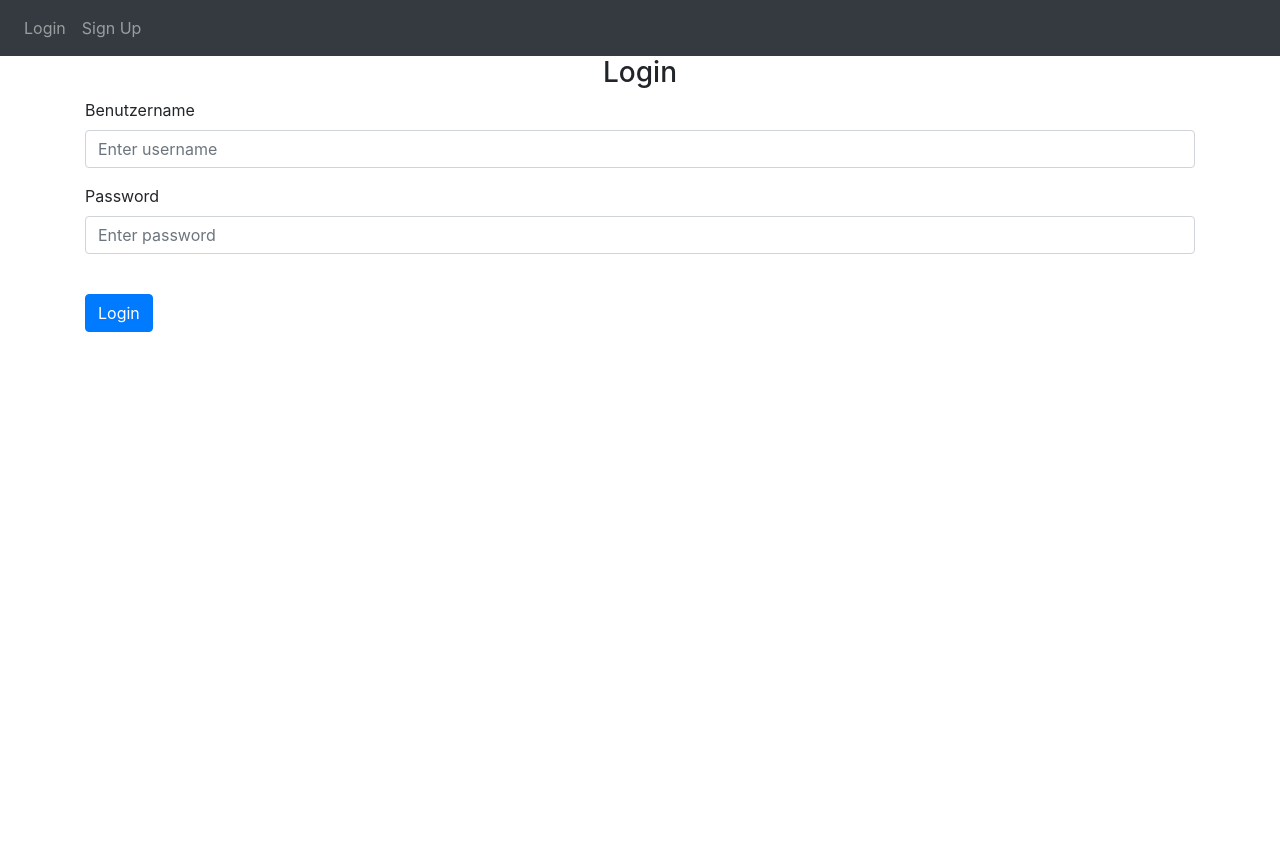
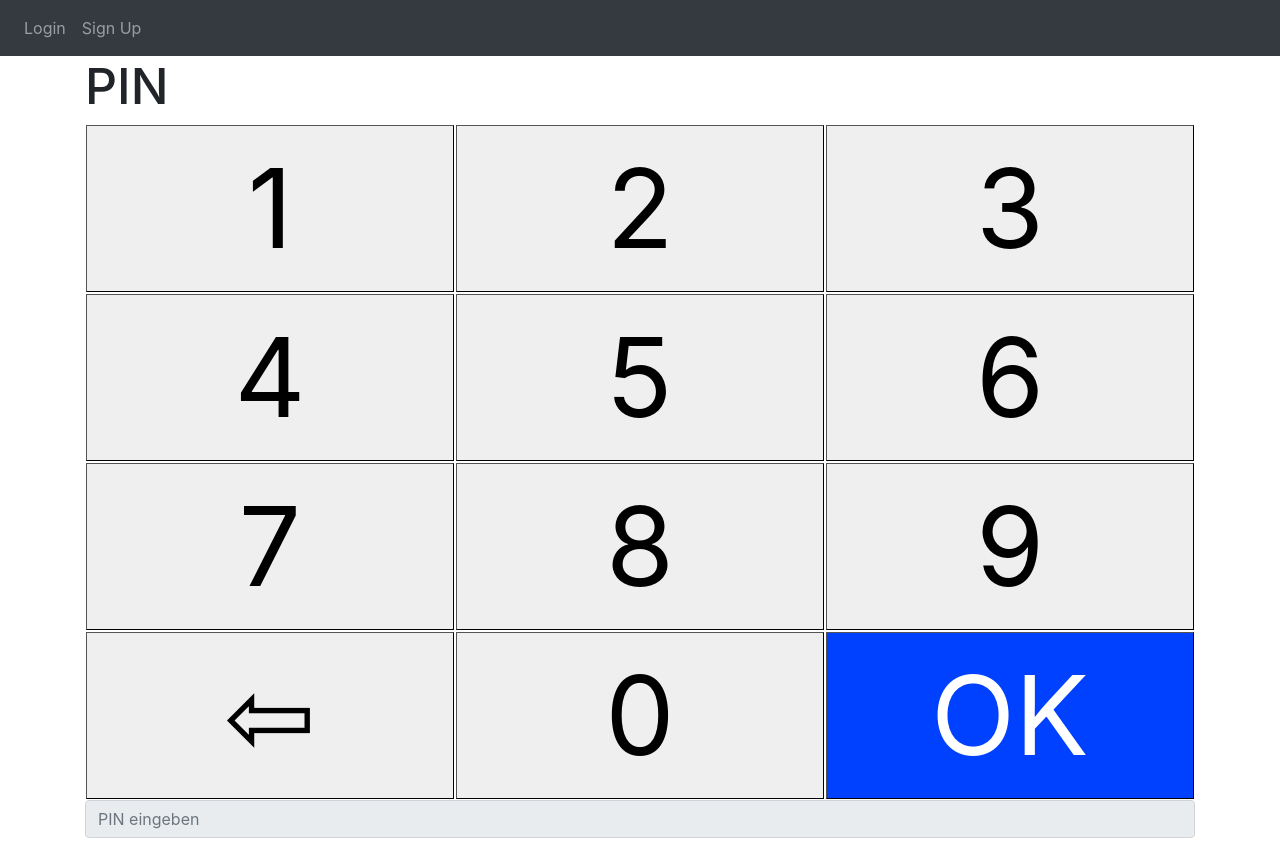
Before and after one commit to AlexNinetytwo/LoginPage, a Flask app: page /login in a window 1280 px wide. Before the commit the page ends 332 px from the top, so only its background shows below. Run offline with Flask 3, Linux system fonts and the light colour scheme; some libraries are stand-ins or nearby versions.

Commit message:
designedPinboard

```diff
--- a/FLASK WEB APPLICATION/website/__init__.py
+++ b/FLASK WEB APPLICATION/website/__init__.py
@@ -19,7 +19,7 @@ def create_app():
     app.register_blueprint(views, url_prefix='/')
     app.register_blueprint(auth, url_prefix='/')
 
-    from .models import User, Note
+    from .models import User
 
     with app.app_context():
         db.create_all()
--- a/FLASK WEB APPLICATION/website/templates/login.html
+++ b/FLASK WEB APPLICATION/website/templates/login.html
@@ -1,28 +1,105 @@
-{% extends "base.html" %} {% block title %}Login{% endblock %} {% block content
-    %}
+{% extends "base.html" %} {% block title %}Login{% endblock %} {% block content%}
+<style>
+
+  .header {
+    font-size: 50px;
+  }
+
+  .numpad {
+    width: 100%;
+    height: 100%;
+  }
+
+  .padrow {
+    width: 100%;
+    height: 25%;
+  }
+
+  .numButton, .enterButton {
+    font-size: 110px;
+    padding: 0;
+    width: 100%;
+    height: 100%;
+    border-width: 1px;
+  }
+
+  .enterButton {
+    background-color: rgb(0, 64, 255);
+    font-size: 110px;
+    padding: 0;
+    color: white;
+  }
+
+  .padcolumn {
+    width: 33%;
+    height: 100%;
+  }
+
+
+</style>
+
+<script>
+  function insertNum(num) {
+    try{
+      filled = document.getElementById("inputField").value;
+      filled += String(num);
+    } catch {
+      filled = String(num);
+    } finally {
+      document.getElementById("inputField").value=filled;
+    }
+  }
+
+  function deleteNum() {
+    try {
+      filled = document.getElementById("inputField").value;
+      filled = filled.slice(0, -1);
+      document.getElementById("inputField").value=filled;
+    }
+    catch {}
+    }
+
+</script>
+
+<h3 class="header">PIN</h3>
+
+  <div>
+    <table class="numpad">
+      <tr class="padrow">
+        <td class="padcolumn"><button value="1" class="numButton" onclick="insertNum(value)">1</button></td>
+        <td class="padcolumn"><button value="2" class="numButton" onclick="insertNum(value)">2</button></td>
+        <td class="padcolumn"><button value="3" class="numButton" onclick="insertNum(value)">3</button></td>
+      </tr>
+      <tr class="padrow">
+        <td class="padcolumn"><button value="4" class="numButton" onclick="insertNum(value)">4</button></td>
+        <td class="padcolumn"><button value="5" class="numButton" onclick="insertNum(value)">5</button></td>
+        <td class="padcolumn"><button value="6" class="numButton" onclick="insertNum(value)">6</button></td>
+      </tr>
+      <tr class="padrow">
+        <td class="padcolumn"><button value="7" class="numButton" onclick="insertNum(value)">7</button></td>
+        <td class="padcolumn"><button value="8" class="numButton" onclick="insertNum(value)">8</button></td>
+        <td class="padcolumn"><button value="9" class="numButton" onclick="insertNum(value)">9</button></td>
+      </tr>
+      <tr class="padrow">
+        <td><button class="numButton" onclick="deleteNum()">&#8678</button></td>
+        <td><button value="0" class="numButton" onclick="insertNum(value)">0</button></td>
         <form method="POST">
-      <h3 align="center">Login</h3>
-      <div class="form-group">
-        <label for="username">Benutzername</label>
-        <input
-          type="text"
-          class="form-control"
-          id="username"
-          name="username"
-          placeholder="Enter username"
-        />
+        <td><button class="enterButton">OK</button></td>
+      </tr>
+
+
+    </table>
+
   </div>
-      <div class="form-group">
-        <label for="password">Password</label>
-        <input
+  <input id="inputField"
     type="password"
     class="form-control"
     id="password"
     name="password"
-          placeholder="Enter password"
+    placeholder="PIN eingeben"
+    disabled
   />
-      </div>
+
 <br />
-      <button type="submit" class="btn btn-primary">Login</button>
 </form>
 {% endblock %}
```
Also changed, not shown: FLASK WEB APPLICATION/website/models.py (+1 -10 lines), FLASK WEB APPLICATION/website/views.py (+1 -27 lines), FLASK WEB APPLICATION/instance/database.db. Lines whose indentation alone changed are shown as unchanged.
